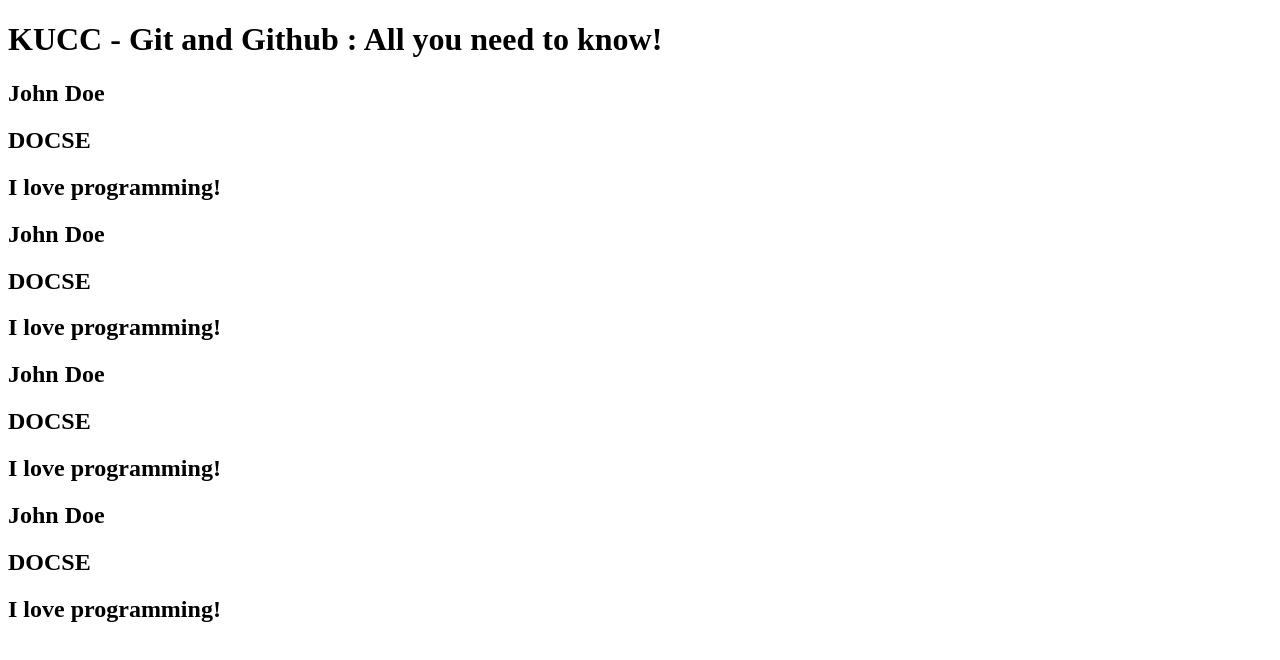
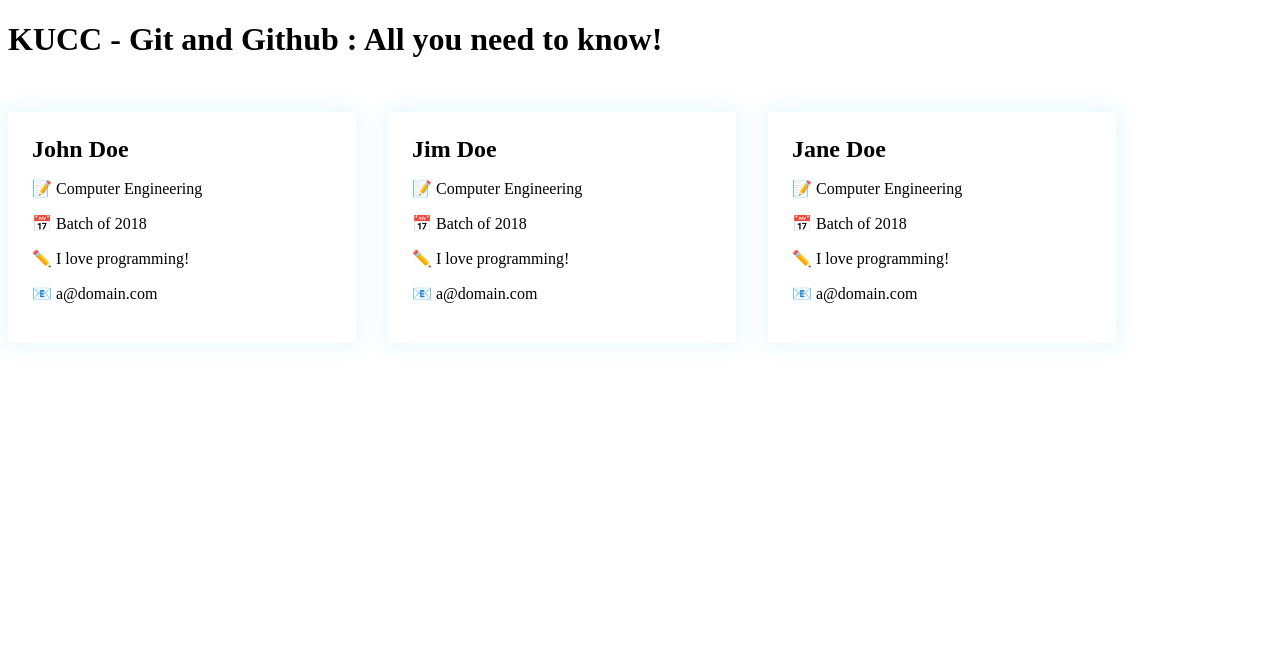
Before and after one commit to kucc1997/git-github-workshop-2022, a React (Create React App) app: page / in a window 1280 px wide. Shown: the top 660 px of the page. Built offline with nearby package versions, Linux system fonts and the light colour scheme.

Commit message:
add component UserCard

```diff
--- /dev/null
+++ b/src/App.css
@@ -0,0 +1,3 @@
+.card-list {
+  display: flex;
+}
--- a/src/App.js
+++ b/src/App.js
@@ -2,15 +2,17 @@
 import Header from "./components/Header";
 import UserCard from "./components/UserCard";
 import Participants from "./data/participants.json";
+import "./App.css";
 
 const App = () => {
   return (
     <div>
       <Header />
-
-      {Participants.map((participant) => {
-        return <UserCard participant={participant} key={participant.id} />;
-      })}
+      <div className="card-list">
+        {Participants.map((participant) => {
+          return <UserCard participant={participant} key={participant.id} />;
+        })}
+      </div>
     </div>
   );
 };
--- a/src/components/UserCard.js
+++ b/src/components/UserCard.js
@@ -1,12 +1,17 @@
 import React from "react";
+import "../css/UserCard.css";
 
 const UserCard = ({ participant }) => {
   return (
-    <>
-      <h2> {participant.name}</h2>
-      <h2> {participant.department}</h2>
-      <h2> {participant.bio}</h2>
-    </>
+    <div className="card">
+      <div className="card-title">{participant.name}</div>
+      <div className="card-body">
+        <p>📝 {participant.faculty}</p>
+        <p>📅 Batch of {participant.batch}</p>
+        <p>✏️ {participant.bio}</p>
+        <p>📧 {participant.email}</p>
+      </div>
+    </div>
   );
 };
 
--- /dev/null
+++ b/src/css/UserCard.css
@@ -0,0 +1,17 @@
+.card {
+  margin: 2rem 2rem 2rem 0;
+  padding: 1.5rem;
+  width: 300px;
+  box-shadow: 0 0 20px 4px rgba(26, 191, 248, 0.1);
+  transition: transform 0.3s ease;
+  cursor: pointer;
+}
+
+.card:hover {
+  transform: scale(1.1);
+}
+
+.card-title {
+  font-weight: 800;
+  font-size: 1.5rem;
+}
--- a/src/data/participants.json
+++ b/src/data/participants.json
@@ -2,25 +2,25 @@
     {
         "id": 1,
         "name": "John Doe",
-        "department": "DOCSE",
-        "bio": "I love programming!"
+        "batch": 2018,
+        "faculty": "Computer Engineering",
+        "bio": "I love programming!",
+        "email": "a@domain.com"
     },
     {
         "id": 2,
-        "name": "John Doe",
-        "department": "DOCSE",
-        "bio": "I love programming!"
+        "name": "Jim Doe",
+        "batch": 2018,
+        "faculty": "Computer Engineering",
+        "bio": "I love programming!",
+        "email": "a@domain.com"
     },
     {
         "id": 3,
-        "name": "John Doe",
-        "department": "DOCSE",
-        "bio": "I love programming!"
-    },
-    {
-        "id": 4,
-        "name": "John Doe",
-        "department": "DOCSE",
-        "bio": "I love programming!"
+        "name": "Jane Doe",
+        "batch": 2018,
+        "faculty": "Computer Engineering",
+        "bio": "I love programming!",
+        "email": "a@domain.com"
     }
 ]
```
